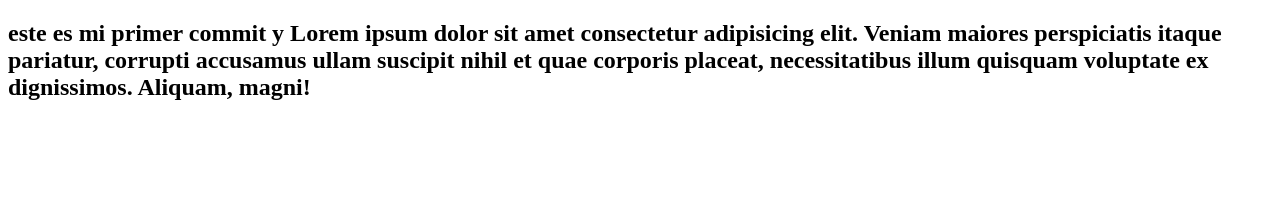
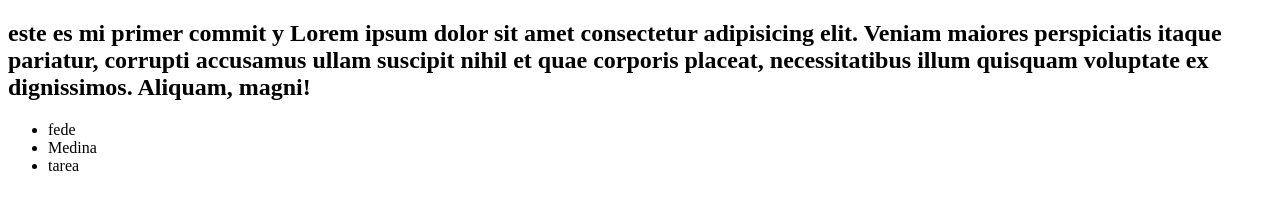
Before and after one commit to FedericoMedina10/mi-primer-git, a plain HTML site: page contactoo.html in a window 1280 px wide. Drawn offline with Linux system fonts and the light colour scheme.

Commit message:
este es mi git modificado

```diff
--- a/contactoo.html
+++ b/contactoo.html
@@ -8,5 +8,12 @@
 <body>
     <h2>este es mi primer commit y Lorem ipsum dolor sit amet consectetur adipisicing elit. Veniam maiores perspiciatis itaque pariatur, corrupti accusamus ullam suscipit nihil et quae corporis placeat,
     necessitatibus illum quisquam voluptate ex dignissimos. Aliquam, magni!</h2>
+    <section>
+    <ul>
+        <li>fede</li>
+        <li>Medina</li>
+        <li>tarea</li>
+    </ul>
+    </section>
 </body>
 </html>
```
